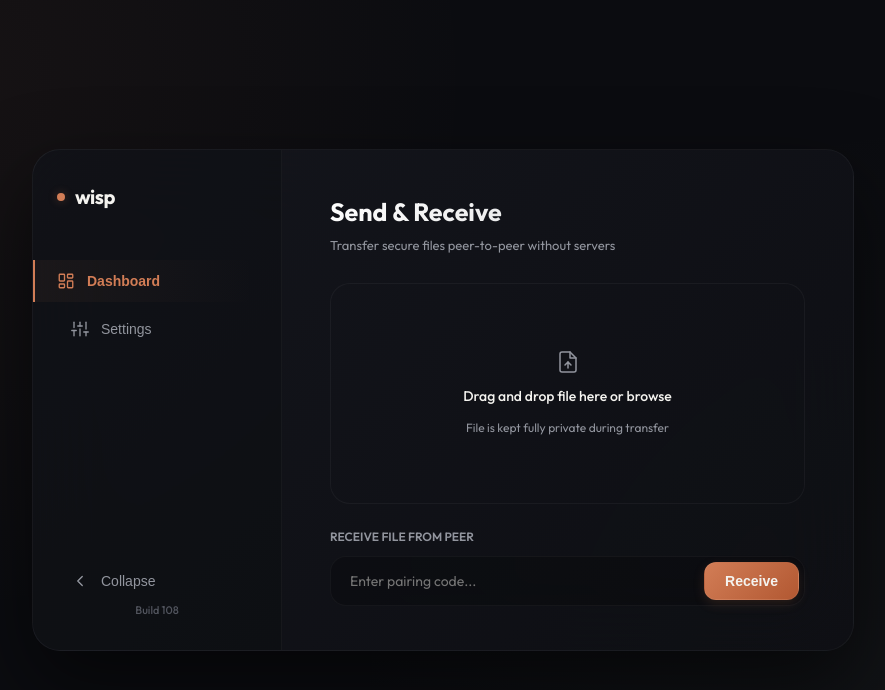
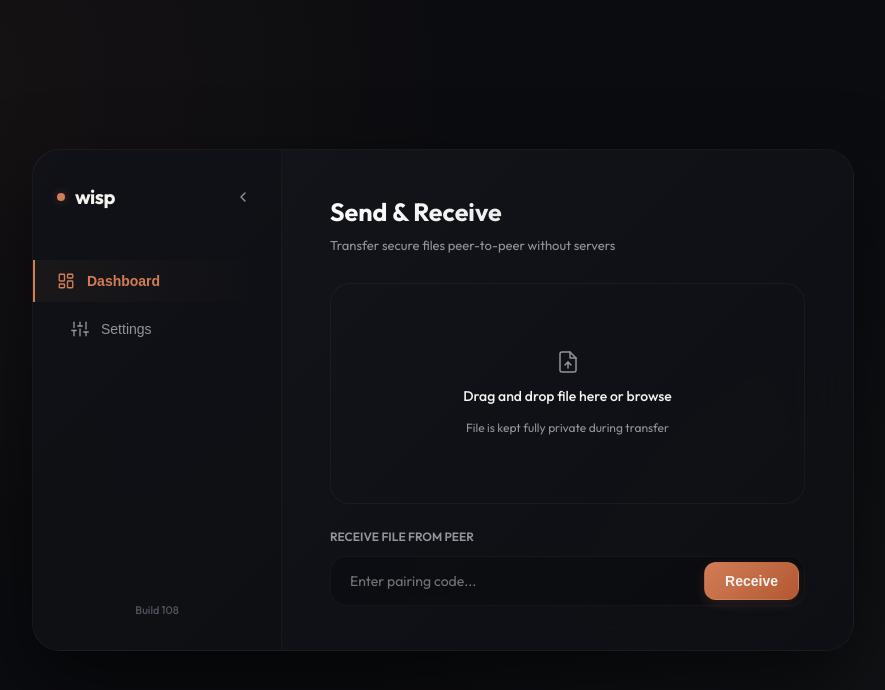
Before and after one commit to YohannHommet/wisp, a Svelte app in the folder ui/: page / in a window 1280 px wide. Shown: the top 690 px of the page, without its empty margins (197-1082 px from the left). Built offline with nearby package versions, Linux system fonts and the light colour scheme.

Commit message:
design: relocate sidebar collapse button next to app name at the top

```diff
--- a/ui/src/App.svelte
+++ b/ui/src/App.svelte
@@ -194,10 +194,17 @@
   <!-- Sidebar Navigation -->
   <aside class="sidebar" class:collapsed={sidebarCollapsed}>
     <div class="brand">
-      <div class="brand-dot"></div>
       {#if !sidebarCollapsed}
-        <span class="brand-name">wisp</span>
+        <div style="display: flex; align-items: center; gap: 10px;">
+          <div class="brand-dot"></div>
+          <span class="brand-name">wisp</span>
+        </div>
       {/if}
+      <button class="collapse-btn-top" class:collapsed={sidebarCollapsed} on:click={() => sidebarCollapsed = !sidebarCollapsed} title={sidebarCollapsed ? "Expand" : "Collapse"}>
+        <svg width="16" height="16" fill="none" stroke="currentColor" stroke-width="2" viewBox="0 0 24 24" stroke-linecap="round" stroke-linejoin="round" style="transform: rotate({sidebarCollapsed ? 180 : 0}deg); transition: transform 0.3s ease;">
+          <polyline points="15 18 9 12 15 6" />
+        </svg>
+      </button>
     </div>
 
     <nav class="nav-links">
@@ -227,15 +234,6 @@
         </svg>
         {#if !sidebarCollapsed}
           <span>Settings</span>
-        {/if}
-      </button>
-
-      <button class="nav-btn collapse-toggle" style="margin-top: auto;" on:click={() => sidebarCollapsed = !sidebarCollapsed} title={sidebarCollapsed ? "Expand" : "Collapse"}>
-        <svg width="18" height="18" fill="none" stroke="currentColor" stroke-width="1.8" viewBox="0 0 24 24" stroke-linecap="round" stroke-linejoin="round" style="transform: rotate({sidebarCollapsed ? 180 : 0}deg); transition: transform 0.3s ease;">
-          <polyline points="15 18 9 12 15 6" />
-        </svg>
-        {#if !sidebarCollapsed}
-          <span>Collapse</span>
         {/if}
       </button>
     </nav>
--- a/ui/src/app.css
+++ b/ui/src/app.css
@@ -107,8 +107,27 @@ body {
 .brand {
   display: flex;
   align-items: center;
-  gap: 10px;
+  justify-content: space-between;
   margin-bottom: 48px;
+  width: 100%;
+}
+
+.collapse-btn-top {
+  background: transparent;
+  border: none;
+  color: var(--text-secondary);
+  cursor: pointer;
+  display: flex;
+  align-items: center;
+  justify-content: center;
+  padding: 6px;
+  border-radius: 8px;
+  transition: all 0.2s cubic-bezier(0.16, 1, 0.3, 1);
+}
+
+.collapse-btn-top:hover {
+  background: rgba(255, 255, 255, 0.03);
+  color: var(--text-primary);
 }
 
 .brand-dot {
```
